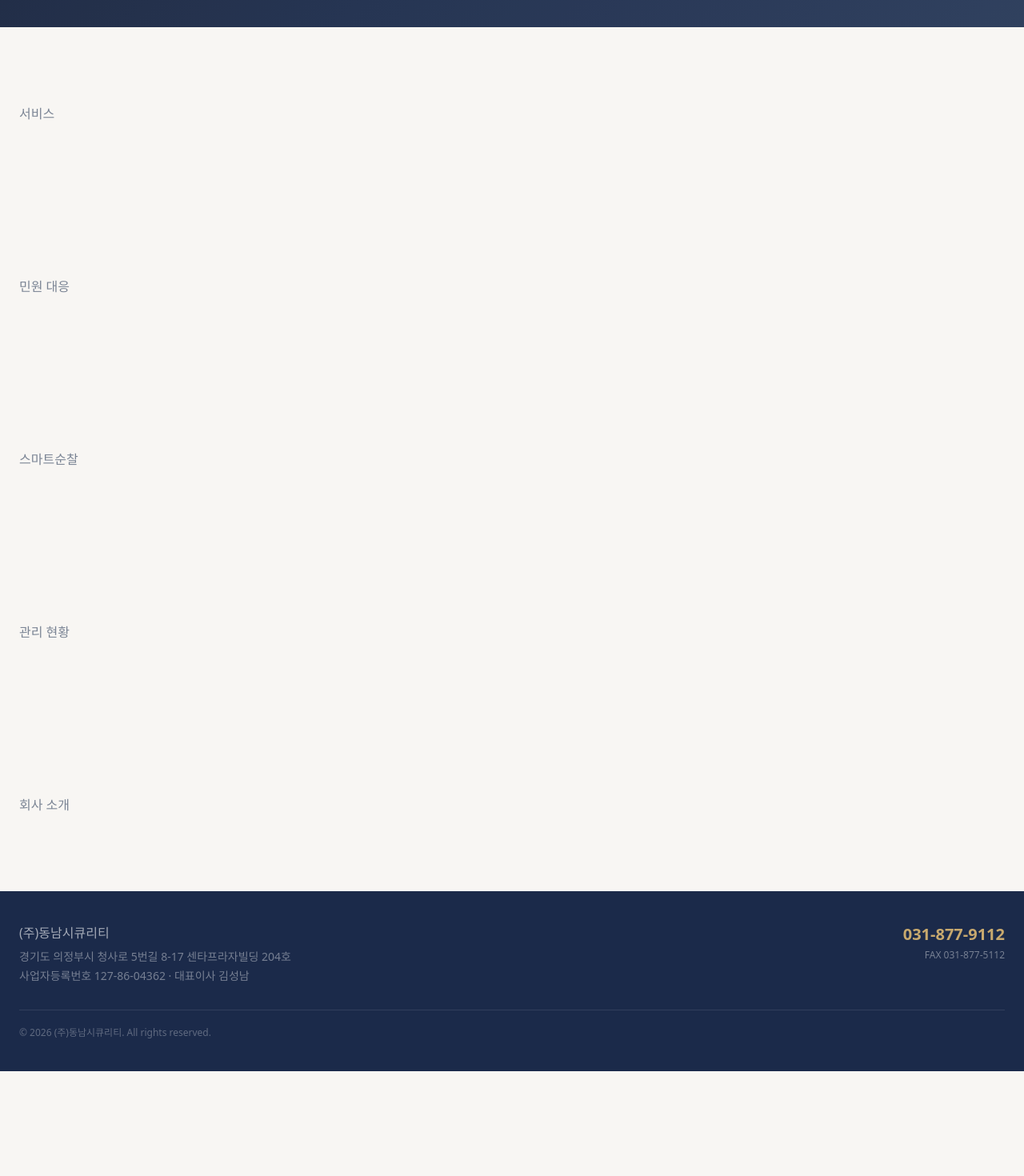
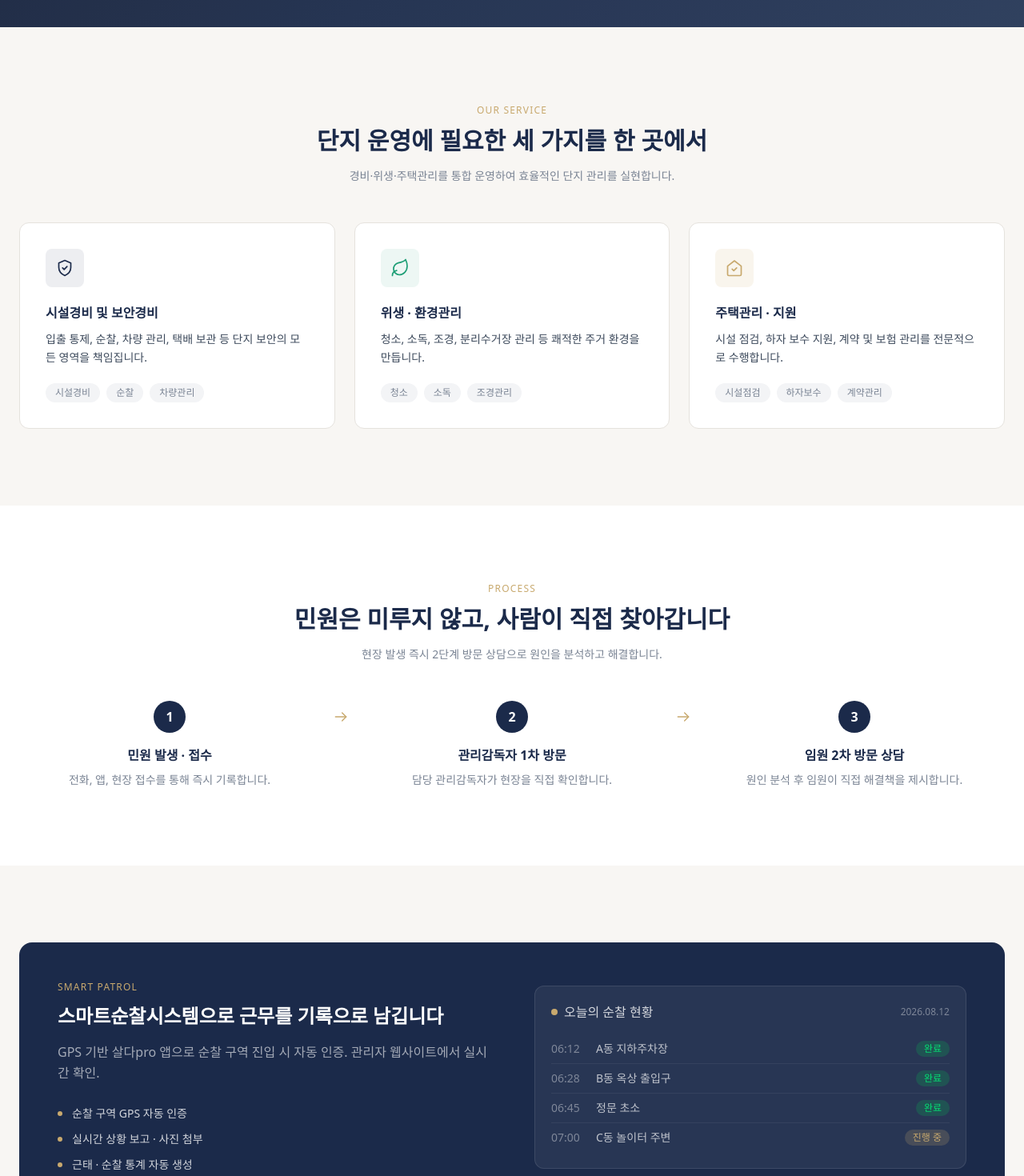
Before and after one commit to yellow-kingkong/dongnam-security, a React (Vite) app: page / in a window 1280 px wide. Shown: the part 660-2130 px from the top of the page at 80% size. Before the commit the page ends 1999 px from the top, so only its background shows below. Built offline with nearby package versions, Linux system fonts and the light colour scheme; a web font is replaced by a local one.

Commit message:
feat: services, process, smart patrol sections
Co-Authored-By: Claude Opus 5 (1M context) <noreply@anthropic.com>

```diff
--- a/src/components/Process.tsx
+++ b/src/components/Process.tsx
@@ -1,9 +1,84 @@
+import { Fragment } from 'react'
+
+const STEPS = [
+  {
+    n: 1,
+    title: '민원 발생 · 접수',
+    description: '전화, 앱, 현장 접수를 통해 즉시 기록합니다.',
+  },
+  {
+    n: 2,
+    title: '관리감독자 1차 방문',
+    description: '담당 관리감독자가 현장을 직접 확인합니다.',
+  },
+  {
+    n: 3,
+    title: '임원 2차 방문 상담',
+    description: '원인 분석 후 임원이 직접 해결책을 제시합니다.',
+  },
+]
+
+/** 모바일에서는 rotate-90으로 아래를 향하게 쓴다. */
+function ArrowIcon({ className }: { className?: string }) {
+  return (
+    <svg
+      className={className}
+      viewBox="0 0 24 24"
+      fill="none"
+      stroke="currentColor"
+      strokeWidth="1.7"
+      strokeLinecap="round"
+      strokeLinejoin="round"
+      aria-hidden="true"
+    >
+      <path d="M4 12h16" />
+      <path d="m14 6 6 6-6 6" />
+    </svg>
+  )
+}
+
 export default function Process() {
   return (
-    <section id="process" className="py-16 md:py-24">
+    <section id="process" className="bg-white py-16 md:py-24">
       <div className="mx-auto max-w-7xl px-4 md:px-6">
-        {/* STEP 3에서 구현 */}
-        <p className="text-text-light">민원 대응</p>
+        <div className="text-center">
+          <p className="text-xs font-medium tracking-widest text-gold">
+            PROCESS
+          </p>
+          <h2 className="mt-3 text-2xl font-bold text-primary md:text-3xl">
+            민원은 미루지 않고, 사람이 직접 찾아갑니다
+          </h2>
+          <p className="mt-4 text-sm text-text-light">
+            현장 발생 즉시 2단계 방문 상담으로 원인을 분석하고 해결합니다.
+          </p>
+        </div>
+
+        <ol className="mt-12 flex flex-col gap-5 md:flex-row md:items-start md:gap-4">
+          {STEPS.map((step, i) => (
+            <Fragment key={step.n}>
+              <li className="text-center md:flex-1">
+                <span className="mx-auto flex h-10 w-10 items-center justify-center rounded-full bg-primary font-semibold text-white">
+                  {step.n}
+                </span>
+                <h3 className="mt-4 font-semibold text-primary">
+                  {step.title}
+                </h3>
+                <p className="mt-2 text-sm leading-relaxed text-text-light">
+                  {step.description}
+                </p>
+              </li>
+
+              {i < STEPS.length - 1 && (
+                <li
+                  aria-hidden="true"
+                  className="flex justify-center text-gold md:pt-2.5"
+                >
+                  <ArrowIcon className="h-5 w-5 rotate-90 md:rotate-0" />
+                </li>
+              )}
+            </Fragment>
+          ))}
+        </ol>
       </div>
     </section>
   )
--- a/src/components/Services.tsx
+++ b/src/components/Services.tsx
@@ -1,9 +1,145 @@
+import type { ReactNode } from 'react'
+
+type IconProps = { className?: string }
+
+function ShieldIcon({ className }: IconProps) {
+  return (
+    <svg
+      className={className}
+      viewBox="0 0 24 24"
+      fill="none"
+      stroke="currentColor"
+      strokeWidth="1.7"
+      strokeLinecap="round"
+      strokeLinejoin="round"
+      aria-hidden="true"
+    >
+      <path d="M12 2.5 4.5 5.7v5.6c0 4.3 3.2 8.3 7.5 10.2 4.3-1.9 7.5-5.9 7.5-10.2V5.7L12 2.5Z" />
+      <path d="m9.2 11.8 2 2 3.6-3.6" />
+    </svg>
+  )
+}
+
+function LeafIcon({ className }: IconProps) {
+  return (
+    <svg
+      className={className}
+      viewBox="0 0 24 24"
+      fill="none"
+      stroke="currentColor"
+      strokeWidth="1.7"
+      strokeLinecap="round"
+      strokeLinejoin="round"
+      aria-hidden="true"
+    >
+      <path d="M11 20.5A7.5 7.5 0 0 1 9.8 5.7C15.5 4.5 17 4 19 1.5c1 2.1 2 4.4 2 8.3 0 5.9-4.5 10.7-10 10.7Z" />
+      <path d="M2.5 21.5c0-3.2 2-5.7 5.3-6.4" />
+    </svg>
+  )
+}
+
+function HouseCheckIcon({ className }: IconProps) {
+  return (
+    <svg
+      className={className}
+      viewBox="0 0 24 24"
+      fill="none"
+      stroke="currentColor"
+      strokeWidth="1.7"
+      strokeLinecap="round"
+      strokeLinejoin="round"
+      aria-hidden="true"
+    >
+      <path d="M3.5 9.6 12 3l8.5 6.6V20a1.5 1.5 0 0 1-1.5 1.5H5A1.5 1.5 0 0 1 3.5 20V9.6Z" />
+      <path d="m9.2 13.4 2 2 3.6-3.6" />
+    </svg>
+  )
+}
+
+type Service = {
+  title: string
+  description: string
+  tags: string[]
+  icon: ReactNode
+  /** 아이콘 배경 — 테마 토큰에 없는 색은 arbitrary value로 지정한다. */
+  iconWrapClass: string
+}
+
+const SERVICES: Service[] = [
+  {
+    title: '시설경비 및 보안경비',
+    description:
+      '입출 통제, 순찰, 차량 관리, 택배 보관 등 단지 보안의 모든 영역을 책임집니다.',
+    tags: ['시설경비', '순찰', '차량관리'],
+    icon: <ShieldIcon className="h-6 w-6 text-primary" />,
+    iconWrapClass: 'bg-primary/8',
+  },
+  {
+    title: '위생 · 환경관리',
+    description:
+      '청소, 소독, 조경, 분리수거장 관리 등 쾌적한 주거 환경을 만듭니다.',
+    tags: ['청소', '소독', '조경관리'],
+    icon: <LeafIcon className="h-6 w-6 text-[#1D9E75]" />,
+    iconWrapClass: 'bg-[#1D9E75]/8',
+  },
+  {
+    title: '주택관리 · 지원',
+    description:
+      '시설 점검, 하자 보수 지원, 계약 및 보험 관리를 전문적으로 수행합니다.',
+    tags: ['시설점검', '하자보수', '계약관리'],
+    icon: <HouseCheckIcon className="h-6 w-6 text-gold" />,
+    iconWrapClass: 'bg-gold/12',
+  },
+]
+
 export default function Services() {
   return (
-    <section id="services" className="py-16 md:py-24">
+    <section id="services" className="bg-bg-base py-16 md:py-24">
       <div className="mx-auto max-w-7xl px-4 md:px-6">
-        {/* STEP 3에서 구현 */}
-        <p className="text-text-light">서비스</p>
+        <div className="text-center">
+          <p className="text-xs font-medium tracking-widest text-gold">
+            OUR SERVICE
+          </p>
+          <h2 className="mt-3 text-2xl font-bold text-primary md:text-3xl">
+            단지 운영에 필요한 세 가지를 한 곳에서
+          </h2>
+          <p className="mt-4 text-sm text-text-light">
+            경비·위생·주택관리를 통합 운영하여 효율적인 단지 관리를 실현합니다.
+          </p>
+        </div>
+
+        <div className="mt-12 grid gap-6 md:grid-cols-3">
+          {SERVICES.map((service) => (
+            <article
+              key={service.title}
+              className="rounded-xl border border-line bg-white p-6 md:p-8"
+            >
+              <div
+                className={`flex h-12 w-12 items-center justify-center rounded-lg ${service.iconWrapClass}`}
+              >
+                {service.icon}
+              </div>
+
+              <h3 className="mt-5 font-semibold text-primary">
+                {service.title}
+              </h3>
+              <p className="mt-2.5 text-sm leading-relaxed text-text-body">
+                {service.description}
+              </p>
+
+              <ul className="mt-5 flex flex-wrap gap-2">
+                {service.tags.map((tag) => (
+                  <li
+                    key={tag}
+                    className="rounded-full bg-primary/5 px-3 py-1 text-xs text-text-light"
+                  >
+                    {tag}
+                  </li>
+                ))}
+              </ul>
+            </article>
+          ))}
+        </div>
       </div>
     </section>
   )
--- a/src/components/SmartPatrol.tsx
+++ b/src/components/SmartPatrol.tsx
@@ -1,9 +1,98 @@
+const FEATURES = [
+  '순찰 구역 GPS 자동 인증',
+  '실시간 상황 보고 · 사진 첨부',
+  '근태 · 순찰 통계 자동 생성',
+]
+
+type PatrolLog = {
+  time: string
+  place: string
+  status: '완료' | '진행 중'
+}
+
+const PATROL_LOGS: PatrolLog[] = [
+  { time: '06:12', place: 'A동 지하주차장', status: '완료' },
+  { time: '06:28', place: 'B동 옥상 출입구', status: '완료' },
+  { time: '06:45', place: '정문 초소', status: '완료' },
+  { time: '07:00', place: 'C동 놀이터 주변', status: '진행 중' },
+]
+
+const STATUS_CLASS: Record<PatrolLog['status'], string> = {
+  완료: 'bg-green-500/20 text-green-400',
+  '진행 중': 'bg-gold/20 text-gold',
+}
+
 export default function SmartPatrol() {
   return (
-    <section id="patrol" className="py-16 md:py-24">
+    <section id="patrol" className="bg-bg-base py-16 md:py-24">
       <div className="mx-auto max-w-7xl px-4 md:px-6">
-        {/* STEP 3에서 구현 */}
-        <p className="text-text-light">스마트순찰</p>
+        <div className="rounded-2xl bg-primary p-8 md:p-12">
+          <div className="grid gap-10 md:grid-cols-2 md:items-center md:gap-14">
+            {/* 텍스트 */}
+            <div>
+              <p className="text-xs font-medium tracking-widest text-gold">
+                SMART PATROL
+              </p>
+              <h2 className="mt-3 text-xl font-bold text-white md:text-2xl">
+                스마트순찰시스템으로 근무를 기록으로 남깁니다
+              </h2>
+              <p className="mt-4 leading-relaxed text-white/60">
+                GPS 기반 살다pro 앱으로 순찰 구역 진입 시 자동 인증. 관리자
+                웹사이트에서 실시간 확인.
+              </p>
+
+              <ul className="mt-7 space-y-3">
+                {FEATURES.map((feature) => (
+                  <li
+                    key={feature}
+                    className="flex items-center gap-3 text-sm text-white/80"
+                  >
+                    <span
+                      aria-hidden="true"
+                      className="h-1.5 w-1.5 shrink-0 rounded-full bg-gold"
+                    />
+                    {feature}
+                  </li>
+                ))}
+              </ul>
+            </div>
+
+            {/* 순찰 현황 목업 */}
+            <div className="rounded-xl border border-white/10 bg-white/6 p-5">
+              <div className="flex items-center gap-2">
+                <span
+                  aria-hidden="true"
+                  className="h-2 w-2 rounded-full bg-gold"
+                />
+                <span className="font-medium text-white/80">
+                  오늘의 순찰 현황
+                </span>
+                <span className="ml-auto text-xs text-white/40">
+                  2026.08.12
+                </span>
+              </div>
+
+              <ul className="mt-4">
+                {PATROL_LOGS.map((log) => (
+                  <li
+                    key={log.time}
+                    className="flex items-center gap-3 border-b border-white/6 py-2 text-sm text-white/70 last:border-b-0"
+                  >
+                    <span className="w-11 shrink-0 text-white/40 tabular-nums">
+                      {log.time}
+                    </span>
+                    <span className="truncate">{log.place}</span>
+                    <span
+                      className={`ml-auto shrink-0 rounded-full px-2.5 py-0.5 text-xs ${STATUS_CLASS[log.status]}`}
+                    >
+                      {log.status}
+                    </span>
+                  </li>
+                ))}
+              </ul>
+            </div>
+          </div>
+        </div>
       </div>
     </section>
   )
```
